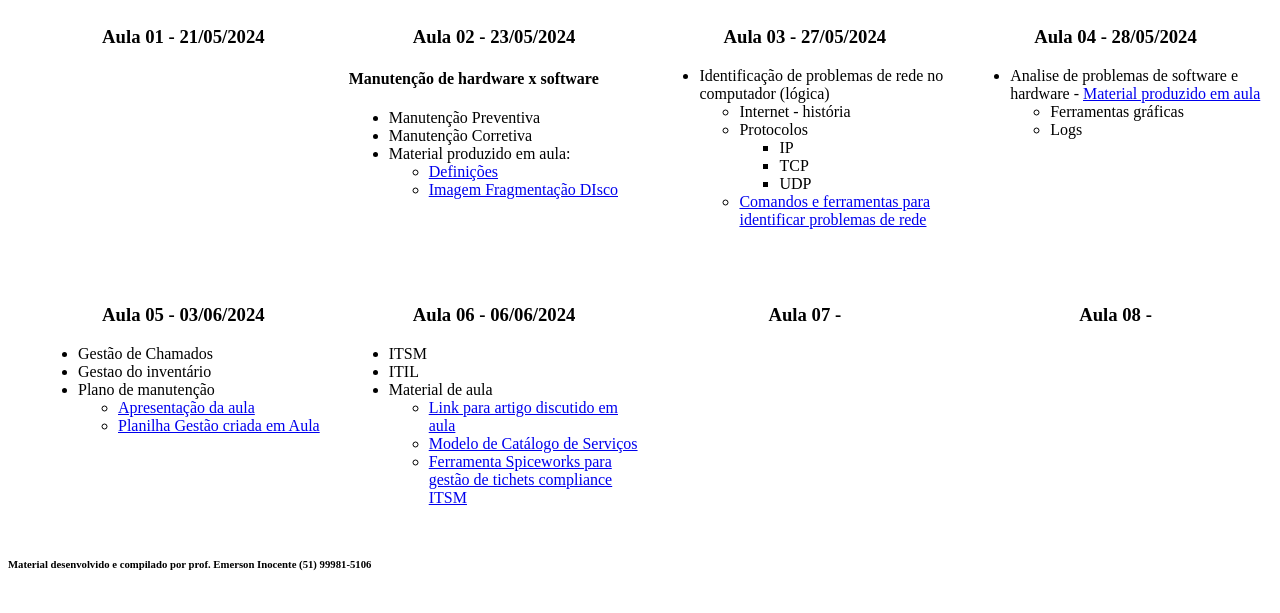
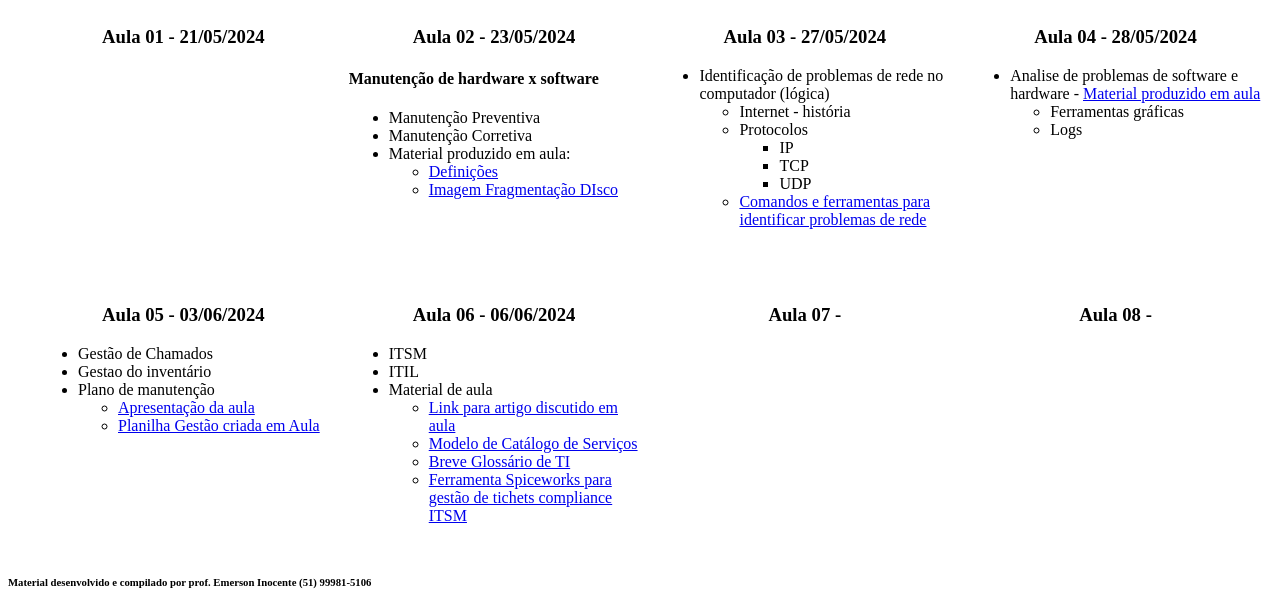
Before and after one commit to emersoninocente/uc03, a plain HTML site: page index.html in a window 1280 px wide. Shown: the part 210-823 px from the top of the page. Drawn offline with Linux system fonts and the light colour scheme.

Commit message:
Update Aula 06

```diff
--- a/index.html
+++ b/index.html
@@ -108,6 +108,7 @@
                         <ul>
                             <li><a href="https://www.zendesk.com.br/blog/itsm-o-que-e/">Link para artigo discutido em aula</a></li>
                             <li><a href="aula06/Modelo_Catalogo_Servicos_TI.txt">Modelo de Catálogo de Serviços</a></li>
+                            <li><a href="aula06/Glossario_TI.txt">Breve Glossário de TI</a></li>
                             <li><a href="https://accounts.spiceworks.com/sign_in">Ferramenta Spiceworks para gestão de tichets compliance ITSM</a></li>
                         </ul>
                     </ul>
```
Also changed, not shown: aula06/Glossario_TI.txt (added).
